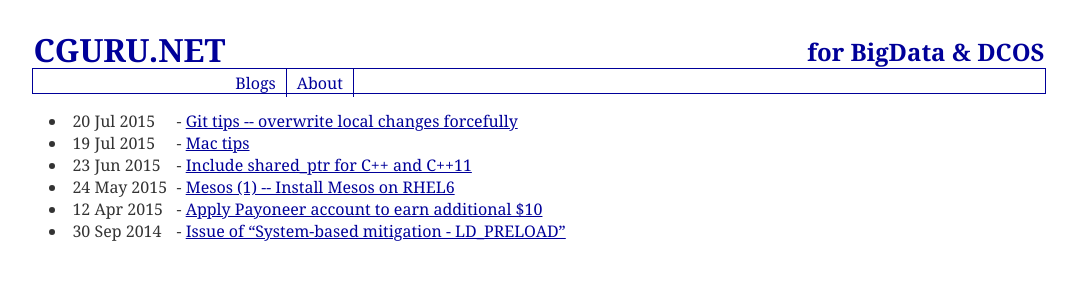
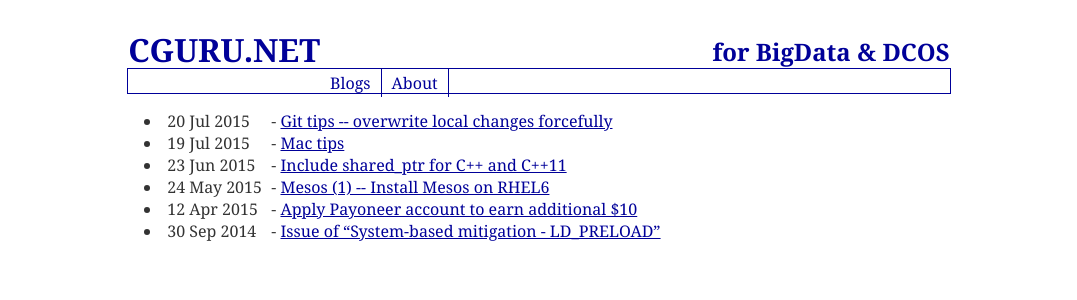
Before and after one commit to k82cn/k82cn.github.io, a Jekyll site: the page built from index.html, in a window 1280 px wide. Shown: the top 300 px of the page, without its empty margins (101-1178 px from the left). Built offline with Jekyll 4.4.1, drawn with Linux system fonts in a browser that asks for light colours.

Commit message:
homepage

```diff
--- a/css/styles.css
+++ b/css/styles.css
@@ -30,7 +30,7 @@
 /** HEADER */
 
 #header {
-    width: 80%;
+    width: 65%;
     height: 60px;
     margin: 0px auto;
 }
@@ -50,7 +50,7 @@
 /** MENU */
 
 #menu {
-    width: 80%;
+    width: 65%;
     height: 1.5em;
     margin: 0px auto;
     border: 1px solid #000099;
@@ -82,7 +82,7 @@
 /** CONTENT */
 
 #content {
-    width: 80%;
+    width: 65%;
     margin: 0px auto;
 }
 
@@ -104,7 +104,7 @@
 
 #footer {
     clear: both;
-    width: 80%;
+    width: 65%;
     margin: 0px auto;
     padding: 5px 10px;
     border: 1px solid #000099;
```
